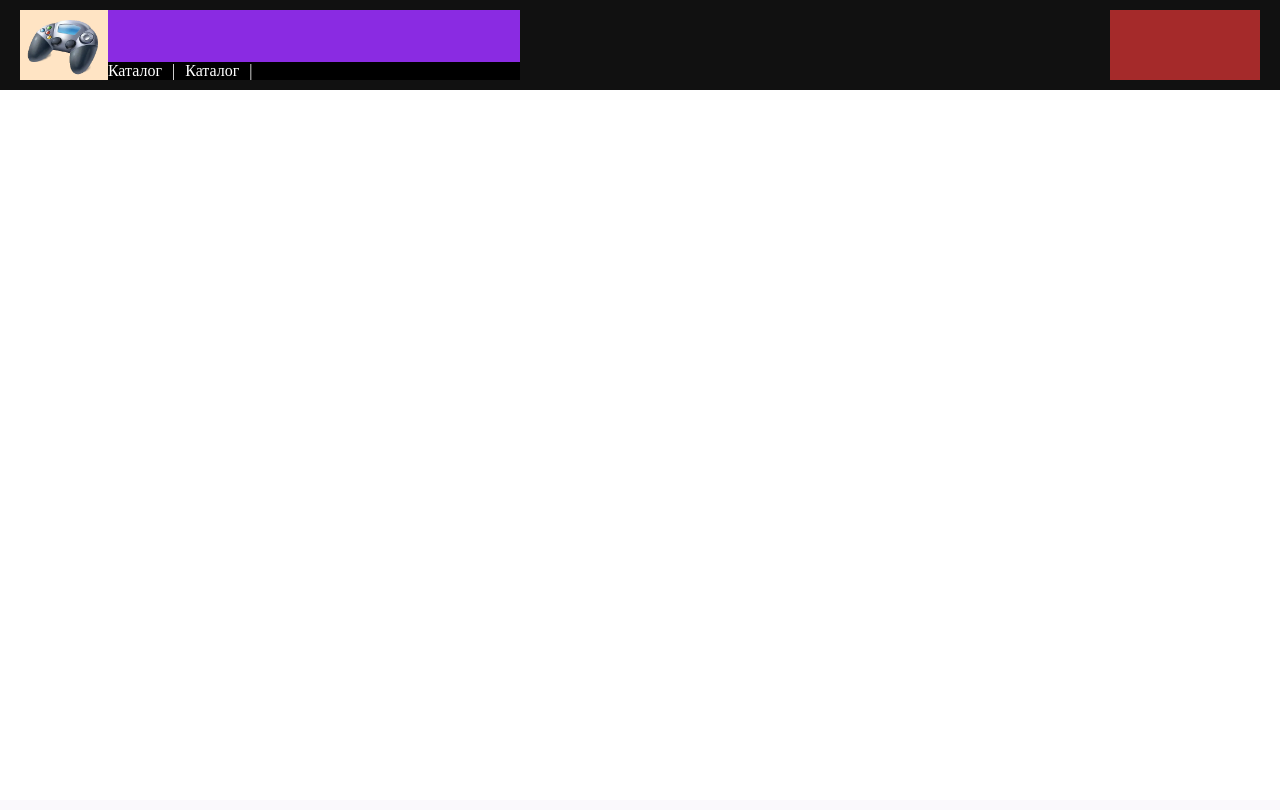
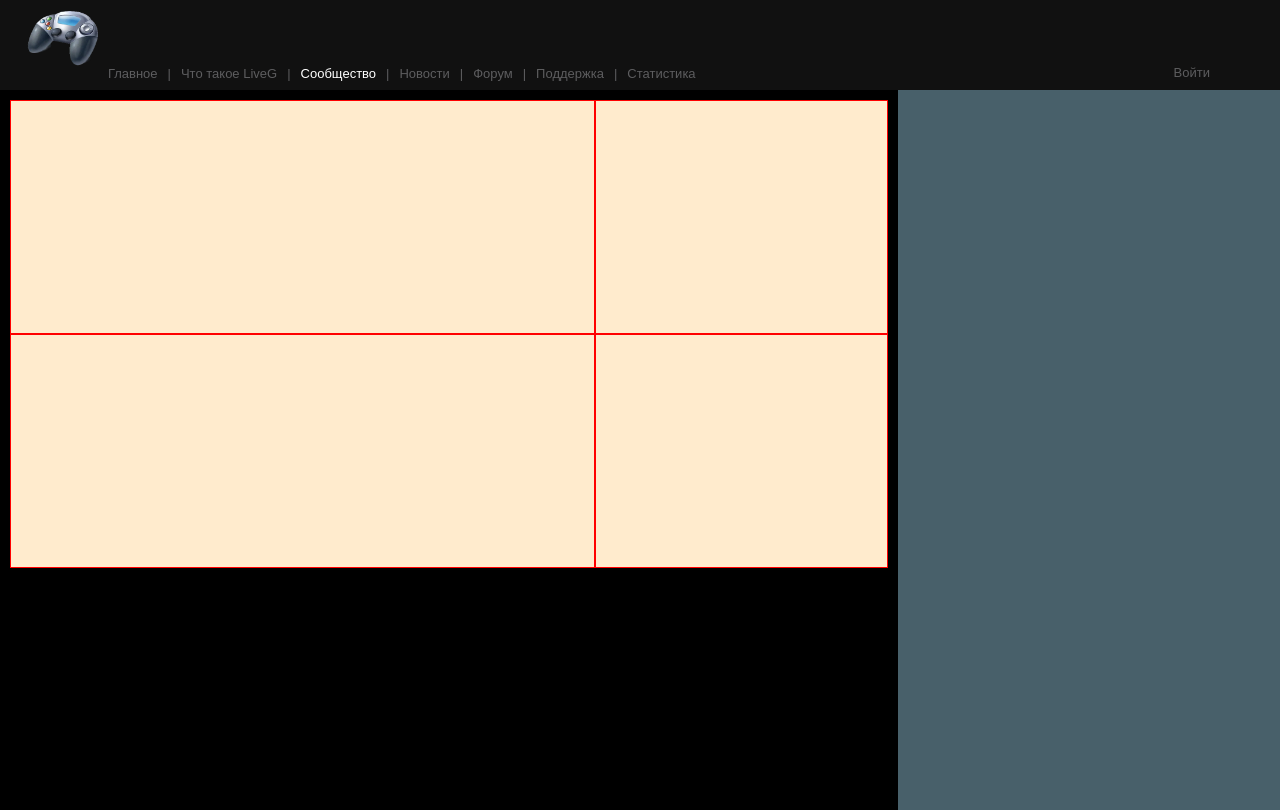
Before and after one commit to ArXmie/RussichokStm, a Python web app: template Russichok/steam_app/templates/community_login.html in a window 1280 px wide. Before the commit the page ends 90 px from the top, so only its background shows below. Run offline with Jinja, Linux system fonts and the light colour scheme; the template is opened without the code that fills it, so the values that code supplies are empty.

Commit message:
html update 10

```diff
--- a/Russichok/steam_app/static/style.css
+++ b/Russichok/steam_app/static/style.css
@@ -1,6 +1,11 @@
+div p {
+    font-family: Arial, Helvetica, Verdana, sans-serif;
+}
+
 body {
     margin: 0;
     padding: 0;
+    background-color: #48606a;
 }
 
 header {
@@ -18,9 +23,8 @@ header img {
 
 .right_header {
     display: flex;
-    flex: 0 0 500px;
-    height: 70px;
-    background-color: bisque;
+    min-width: 500px;
+    height: 89px;
 
 }
 
@@ -31,15 +35,24 @@ header img {
 
 
 .left_header {
+    display: flex;
     flex: 0 0 150px;
     height: 70px;
-    background-color: brown;
+    align-items: flex-end;
+    justify-content: flex-end;
 }
+
+.left_header p{
+    color: #5d5d5f;
+    margin: 0;
+    font-size: 13px;
+    padding-right: 50px;
+}
+
 
 .nav-right_header {
     flex: 1;
-    background-color: blueviolet;
-    height: 70px;
+    height: 80px;
 }
 
 .list-nav {
@@ -50,10 +63,45 @@ header img {
     min-height: 10%;
     gap: 10px;
     box-sizing: border-box;
-    background-color: black;
 }
 
 .list-nav p {
+    color: #5d5d5f;
+    margin: 0;
+    font-size: 13px;
+}
+
+.list-nav .active {
     color: white;
+}
+
+.list-nav a {
+    color: #5d5d5f;
     margin: 0;
+    font-size: 13px;
 }
+
+.list-nav p:not(:last-child)::after {
+    content: "|";
+    color: #5d5d5f;
+    margin-left: 10px;
+  }
+
+.list-nav a:not(:last-child)::after {
+    content: "|";
+    color: #5d5d5f;
+    margin-left: 10px;
+  }
+
+.grid-layout {
+    display: grid;
+    grid-template-areas: "community-header community-header"
+        "poster-left login-right"
+        "community-footer community-footer";
+    grid-template-columns: 2fr 1fr;
+    grid-template-rows: auto auto auto;
+    padding: 10px;
+    background-color: black;
+    min-height: 700px;
+    width: 878px;
+}
--- a/Russichok/steam_app/templates/community_login.html
+++ b/Russichok/steam_app/templates/community_login.html
@@ -14,16 +14,27 @@
             </div>
             <div class="nav-right_header">
                 <div class="list-nav">
-                    <p>Каталог</p>
-                    <p>|</p>
-                    <p>Каталог</p>
-                    <p>|</p>
+                    <p>Главное</p>
+                    <p>Что такое LiveG</p>
+                    <p class="active">Сообщество</p>
+                    <p>Новости</p>
+                    <p>Форум</p>
+                    <p>Поддержка</p>
+                    <p>Статистика</p>
                 </div>
             </div>
         </div>
         <div class="left_header">
-
+            <p>Войти</p>
         </div>
     </header>
+    <main>
+        <div class="grid-layout">
+            <div class="community-header" style="background-color: blanchedalmond; border: 1px solid red"></div>
+            <div class="poster-left" style="background-color: blanchedalmond; border: 1px solid red"></div>
+            <div class="login-right" style="background-color: blanchedalmond; border: 1px solid red"></div>
+            <div class="community-footer" style="background-color: blanchedalmond; border: 1px solid red"></div>
+        </div>
+    </main>
 </body>
 </html>
--- a/Russichok/steam_app/views.py
+++ b/Russichok/steam_app/views.py
@@ -1,6 +1,7 @@
-from django.shortcuts import render
-from .models
+from django.shortcuts import render, HttpResponse
+from .models import *
 
 # Create your views here.
 
 def community_login(request):
+    return render(request, "community_login.html")
```
